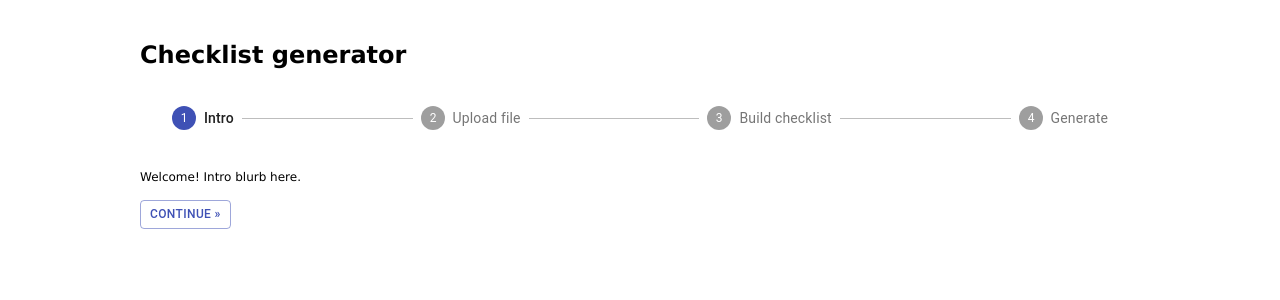
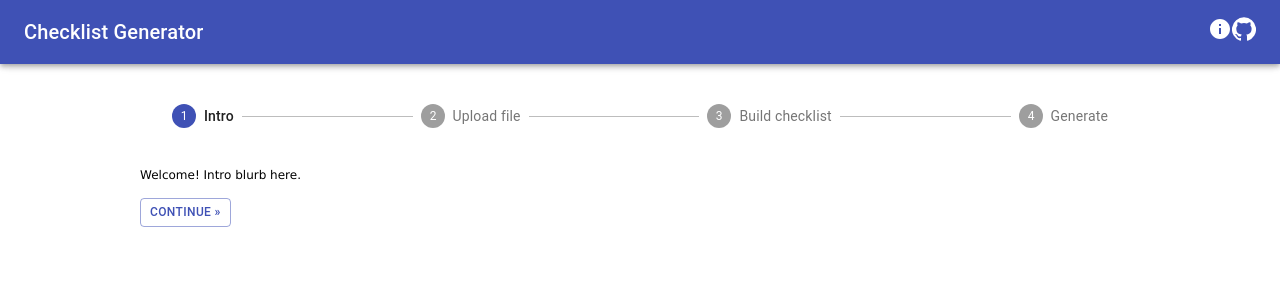
Before and after one commit to IMERSS/checklist-generator, a React (Create React App) app: page / in a window 1280 px wide. Shown: the top 300 px of the page. Built offline with nearby package versions, Linux system fonts and the light colour scheme.

Commit message:
returning to work

```diff
--- a/package.json
+++ b/package.json
@@ -8,6 +8,7 @@
     "@testing-library/jest-dom": "^4.2.4",
     "@testing-library/react": "^9.3.2",
     "@testing-library/user-event": "^7.1.2",
+    "debounce": "^1.2.0",
     "nanoid": "^3.1.12",
     "node-sass": "^4.14.1",
     "papaparse": "^5.2.0",
--- a/src/components/BuilderTable/BuilderTable.js
+++ b/src/components/BuilderTable/BuilderTable.js
@@ -1,10 +1,27 @@
 import React from 'react';
 import Button from '@material-ui/core/Button';
 import DeleteIcon from '@material-ui/icons/Delete';
+import Tabs from '@material-ui/core/Tabs';
+import Tab from '@material-ui/core/Tab';
 import ColumnDropdown from '../ColumnDropdown/ColumnDropdown.container';
+import DisplayPanel from '../DisplayPanel/DisplayPanel.container';
 import "./BuilderTable.scss";
 
+const TabPanel = ({ children, value, index }) => {
+    if (value !== index) {
+        return null;
+    }
+
+    return (
+        <div style={{ padding: "20px 0 0" }}>
+            {children}
+        </div>
+    );
+}
+
 export const BuilderTable = ({ rows, onAddRow, onDeleteRow, onSelectColumn, onToggleRowIndentation, onUpdateRowFormat }) => {
+    const [tabIndex, setTabIndex] = React.useState(0);
+
     let rowElements = <p>No rows.</p>;
 
     if (rows.length) {
@@ -32,10 +49,31 @@ export const BuilderTable = ({ rows, onAddRow, onDeleteRow, onSelectColumn, onTo
 
     return (
         <>
-            <div className="builderTable">
-                {rowElements}
-            </div>
-            <Button variant="outlined" size="small" onClick={onAddRow} style={{ marginRight: 10 }}>Add Row</Button>
+            <Tabs
+                value={tabIndex}
+                indicatorColor="primary"
+                textColor="primary"
+                onChange={(e, newValue) => setTabIndex(newValue)}
+                aria-label="disabled tabs example"
+            >
+                <Tab label="Build" />
+                <Tab label="Settings" />
+                <Tab label="Help" />
+            </Tabs>
+            <TabPanel value={tabIndex} index={0}>
+                <div className="builderTable">
+                    {rowElements}
+                </div>
+                <Button variant="outlined" size="small" onClick={onAddRow} style={{ marginRight: 10 }}>Add Row &raquo;</Button>
+
+                <DisplayPanel />
+            </TabPanel>
+            <TabPanel value={tabIndex} index={1}>
+                ...
+            </TabPanel>
+            <TabPanel value={tabIndex} index={2}>
+                ...
+            </TabPanel>
         </>
     );
 };
--- a/src/components/Stepper.js
+++ b/src/components/Stepper.js
@@ -4,8 +4,8 @@ import Step from '@material-ui/core/Step';
 import StepLabel from '@material-ui/core/StepLabel';
 
 
-export const Stepper = ({ steps, activeStep }) => {
-    return (
+export const Stepper = ({ steps, activeStep }) => (
+    <div className="navStepper">
         <MUIStepper activeStep={activeStep}>
             {steps.map((label, index) => {
                 const stepProps = {};
@@ -20,5 +20,5 @@ export const Stepper = ({ steps, activeStep }) => {
                 );
             })}
         </MUIStepper>
-    )
-};
+    </div>
+);
--- a/src/css/global.css
+++ b/src/css/global.css
@@ -1,12 +1,13 @@
 body {
     font-family: "verdana", sans-serif;
     line-height: 22px;
-    padding: 20px;
+    padding: 0;
+    margin: 0;
 }
 
 .app {
     width: 1000px;
-    margin: auto;
+    margin: 80px auto 0;
 }
 
 footer {
--- a/src/pages/Page.js
+++ b/src/pages/Page.js
@@ -1,8 +1,27 @@
 import React from 'react';
+import { makeStyles } from '@material-ui/core/styles';
+import AppBar from '@material-ui/core/AppBar';
+import Toolbar from '@material-ui/core/Toolbar';
+import Typography from '@material-ui/core/Typography';
+import IconButton from '@material-ui/core/IconButton';
+import InfoIcon from '@material-ui/icons/Info';
+import GitHubIcon from '@material-ui/icons/GitHub';
 import { Stepper } from '../components/Stepper';
 import { Step1 } from './Step1';
 import Step2 from './Step2.container';
 import { Step3 } from './Step3';
+
+const useStyles = makeStyles((theme) => ({
+    root: {
+        flexGrow: 1,
+    },
+    menuButton: {
+        marginRight: theme.spacing(2),
+    },
+    title: {
+        flexGrow: 1,
+    },
+}));
 
 const steps = [
     'Intro',
@@ -11,7 +30,10 @@ const steps = [
     'Generate'
 ];
 
+
 const Page = ({ pageIndex, setPageIndex }) => {
+    const classes = useStyles();
+
     const getContent = () => {
         if (pageIndex === 0) {
             return (
@@ -39,13 +61,24 @@ const Page = ({ pageIndex, setPageIndex }) => {
     };
 
     return (
-        <div className="app">
-            <h1>Checklist generator</h1>
+        <>
+            <AppBar position="fixed">
+                <Toolbar>
+                    <Typography variant="h6" className={classes.title}>
+                        Checklist Generator
+                    </Typography>
+                    <div>
+                        <InfoIcon />
+                        <GitHubIcon />
+                    </div>
+                </Toolbar>
+            </AppBar>
+            <div className="app">
+                <Stepper steps={steps} activeStep={pageIndex} />
 
-            <Stepper steps={steps} activeStep={pageIndex} />
-
-            {getContent()}
-        </div>
+                {getContent()}
+            </div>
+        </>
     );
 }
 
--- a/src/pages/Step3.js
+++ b/src/pages/Step3.js
@@ -1,7 +1,6 @@
 import React from 'react';
 import Button from "@material-ui/core/Button";
 import BuilderTable from '../components/BuilderTable/BuilderTable.container';
-import DisplayPanel from '../components/DisplayPanel/DisplayPanel.container';
 
 
 export const Step3 = ({ onPrev, onNext }) => {
@@ -10,8 +9,6 @@ export const Step3 = ({ onPrev, onNext }) => {
     return (
         <div>
             <BuilderTable />
-            <DisplayPanel />
-
             <footer>
                 <Button variant="outlined" size="small" color="secondary" onClick={onPrev} style={{ marginRight: 10 }}>&laquo; Back</Button>
                 <Button variant="outlined" size="small" color="primary" onClick={onNext}>Continue &raquo;</Button>
--- a/src/store/settings/settings.actions.js
+++ b/src/store/settings/settings.actions.js
@@ -12,7 +12,6 @@ export const uploadFile = (file) => (dispatch) => {
             });
         })
 };
-
 
 export const SET_PAGE_INDEX = 'SET_PAGE_INDEX';
 export const setPageIndex = (pageIndex) => ({ type: SET_PAGE_INDEX, payload: { pageIndex }});
--- a/src/store/settings/settings.selectors.js
+++ b/src/store/settings/settings.selectors.js
@@ -11,9 +11,6 @@ export const getRowData = createSelector(
     getRows,
     (sortedRows, rows) => {
         return sortedRows.map((rowId) => {
-
-            console.log("-->", rows[rowId]);
-
             return {
                 ...rows[rowId],
                 rowId
```
Also changed, not shown: 1 other file (tests, documents, lock files or other folders).
